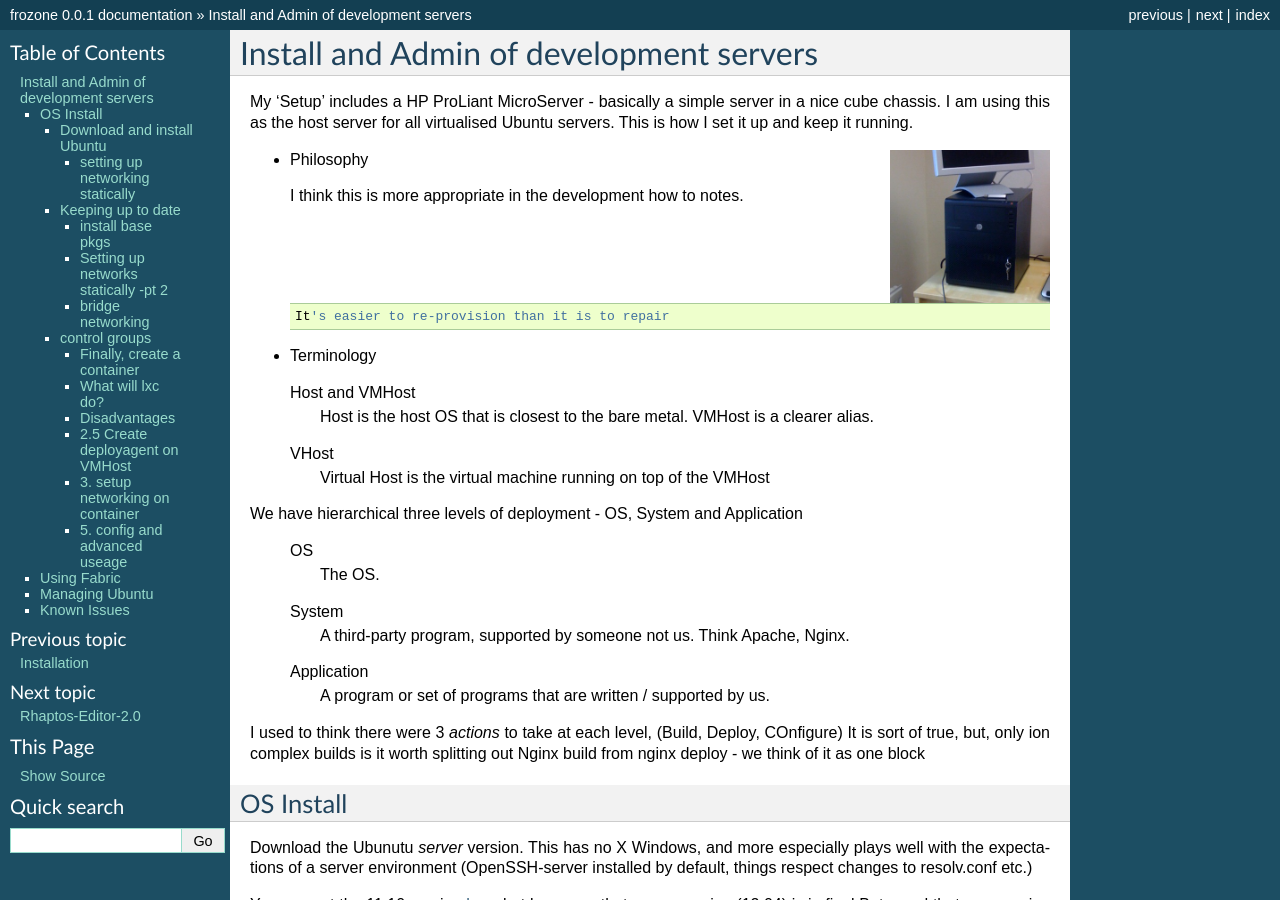
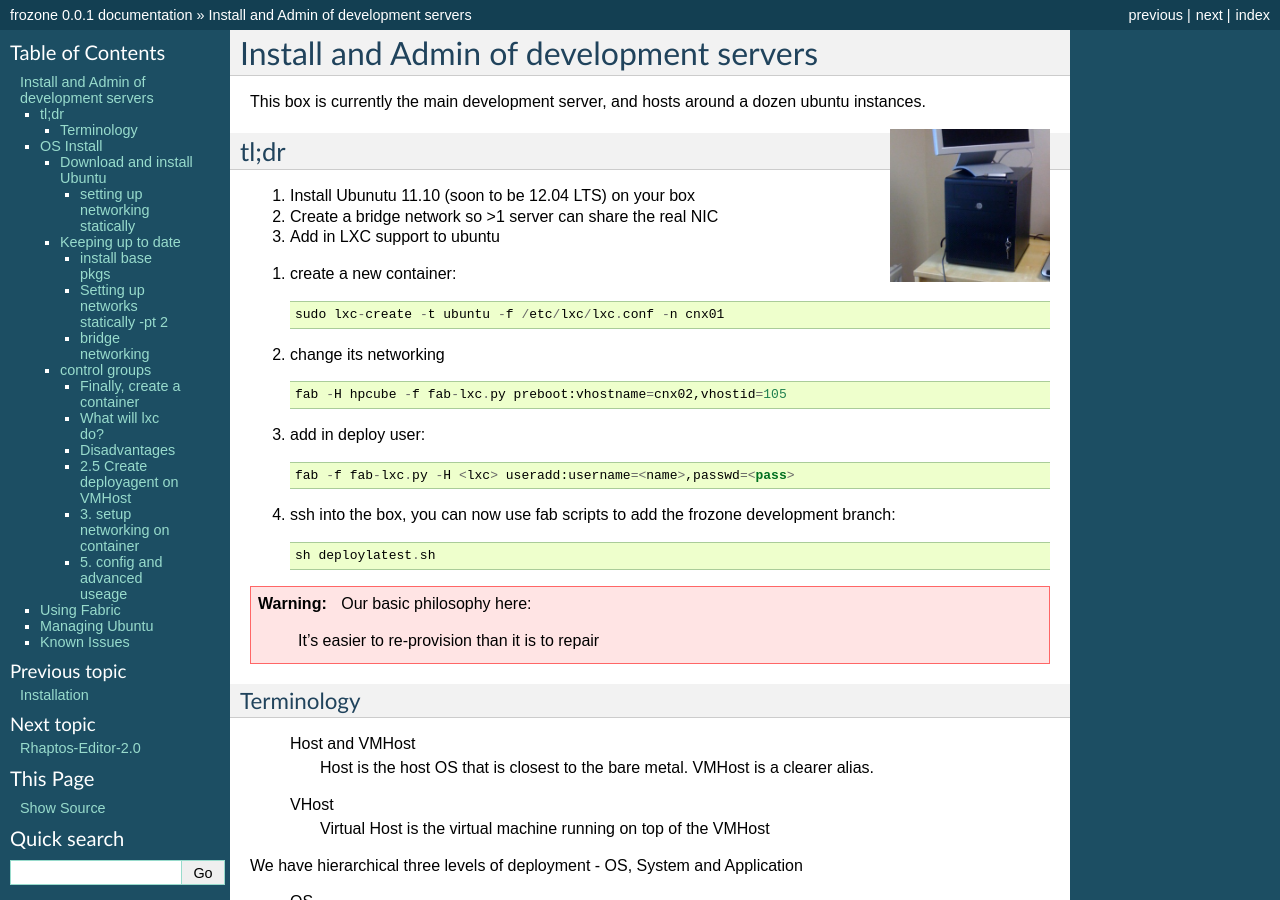
Before and after one commit to zniper/rhaptos2.repo, a Sphinx documentation site: the page built from docs/install-os.rst, in a window 1280 px wide and 900 px high. Built offline with Sphinx 7.4.7, drawn with Linux system fonts in a browser that asks for light colours.

Commit message:
docs on the mess

```diff
--- a/docs/install-os.rst
+++ b/docs/install-os.rst
@@ -4,24 +4,48 @@
 Install and Admin of development servers
 ========================================
 
-My 'Setup' includes a HP ProLiant MicroServer - basically a simple
-server in a nice cube chassis.  I am using this as the host server for
-all virtualised Ubuntu servers.  This is how I set it up and keep it
-running.
+This box is currently the main development server, and hosts
+around a dozen ubuntu instances.
+
 
 .. image:: hpcube.jpg
    :width: 20%
    :align: right
 
-* Philosophy
+tl;dr
+=====
 
-  I think this is more appropriate in the development how to notes.
-  ::
+1. Install Ubunutu 11.10 (soon to be 12.04 LTS) on your box
+2. Create a bridge network so >1 server can share the real NIC
+3. Add in LXC support to ubuntu
+
+1. create a new container::
+
+    sudo lxc-create -t ubuntu -f /etc/lxc/lxc.conf -n cnx01
+
+2. change its networking ::
+
+    fab -H hpcube -f fab-lxc.py preboot:vhostname=cnx02,vhostid=105
+
+3. add in deploy user::
+
+    fab -f fab-lxc.py -H <lxc> useradd:username=<name>,passwd=<pass>
+
+4. ssh into the box, you can now use fab scripts to add the frozone development branch::
+
+    sh deploylatest.sh
+
+
+
+.. warning::
+
+     Our basic philosophy here:
 
       It's easier to re-provision than it is to repair
 
-* Terminology
 
+Terminology
+-----------
 
   Host and VMHost
    Host is the host OS that is closest to the bare metal. VMHost is a clearer alias.
@@ -39,12 +63,6 @@ We have hierarchical three levels of deployment - OS, System and Application
 
   Application
    A program or set of programs that are written / supported by us.
-
-I used to think there were 3 *actions* to take at each level, (Build,
-Deploy, COnfigure) It is sort of true, but, only ion complex builds is
-it worth splitting out Nginx build from nginx deploy - we think of it
-as one block
-
 
 
 OS Install
```
Also changed, not shown: docs/OS-Build.rst (+8 -13 lines), docs/overview.rst (+18 -13 lines), 4 other files.
